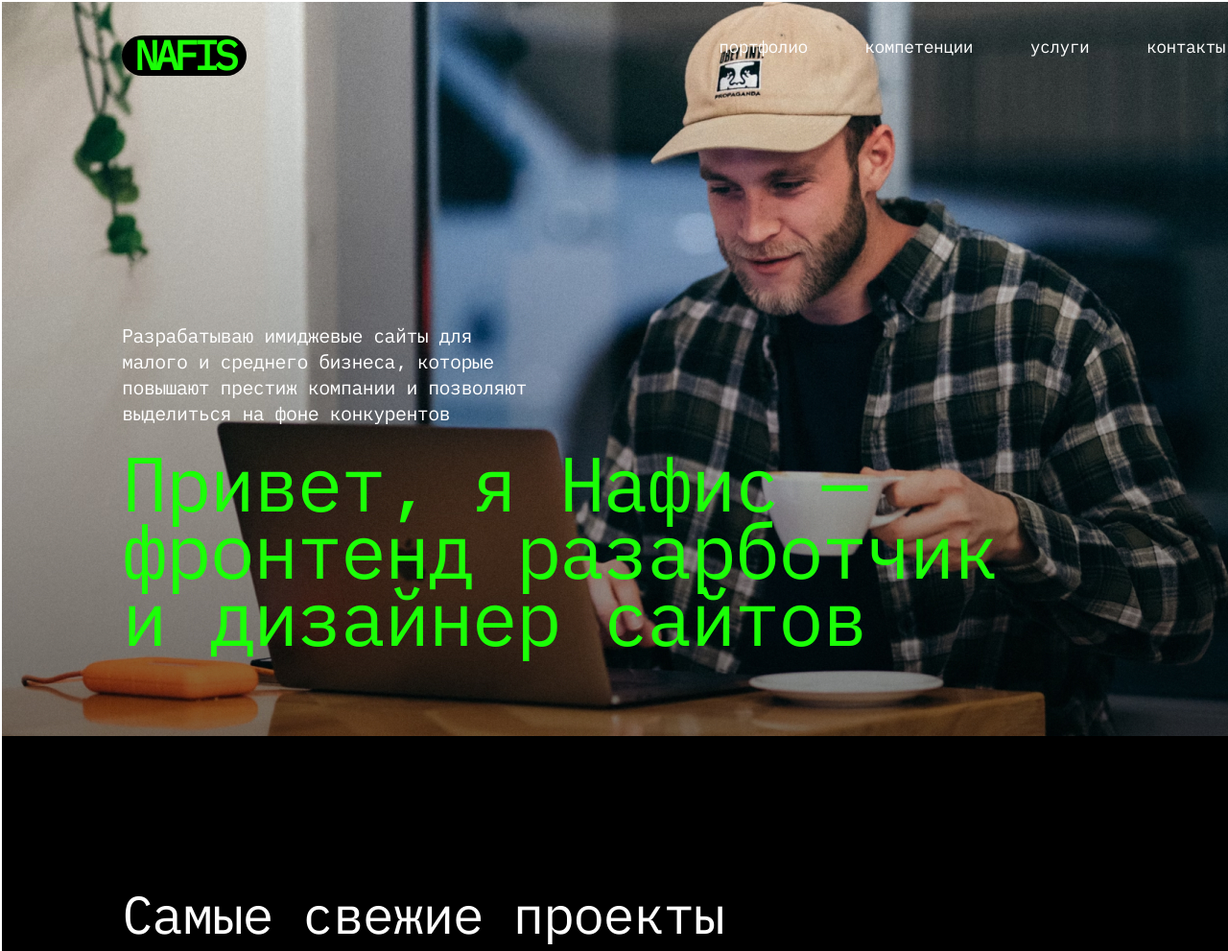
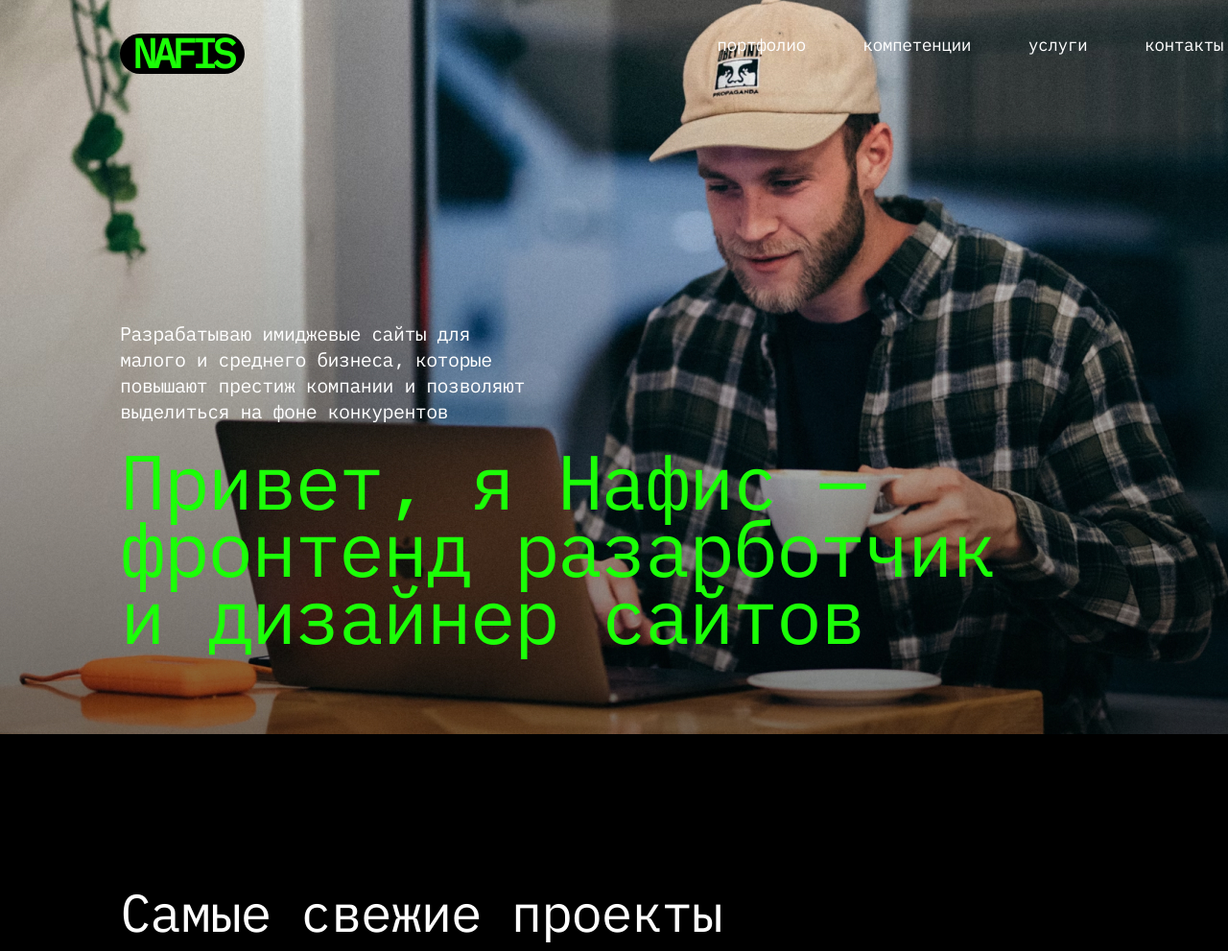
Before and after one commit to NafisGH/my_portfolio, a plain HTML site: page index.html in a window 1280 px wide. Shown: the top 991 px of the page at 96% size. Drawn offline with Linux system fonts and the light colour scheme.

Commit message:
поправка

```diff
--- a/styles/style.css
+++ b/styles/style.css
@@ -7,7 +7,6 @@ body {
     width: 1400px;
     margin: 0 auto;
     background-color: #000;
-    border: 2px solid white
 }
 
 /* header ---------------------------------------- */
```
